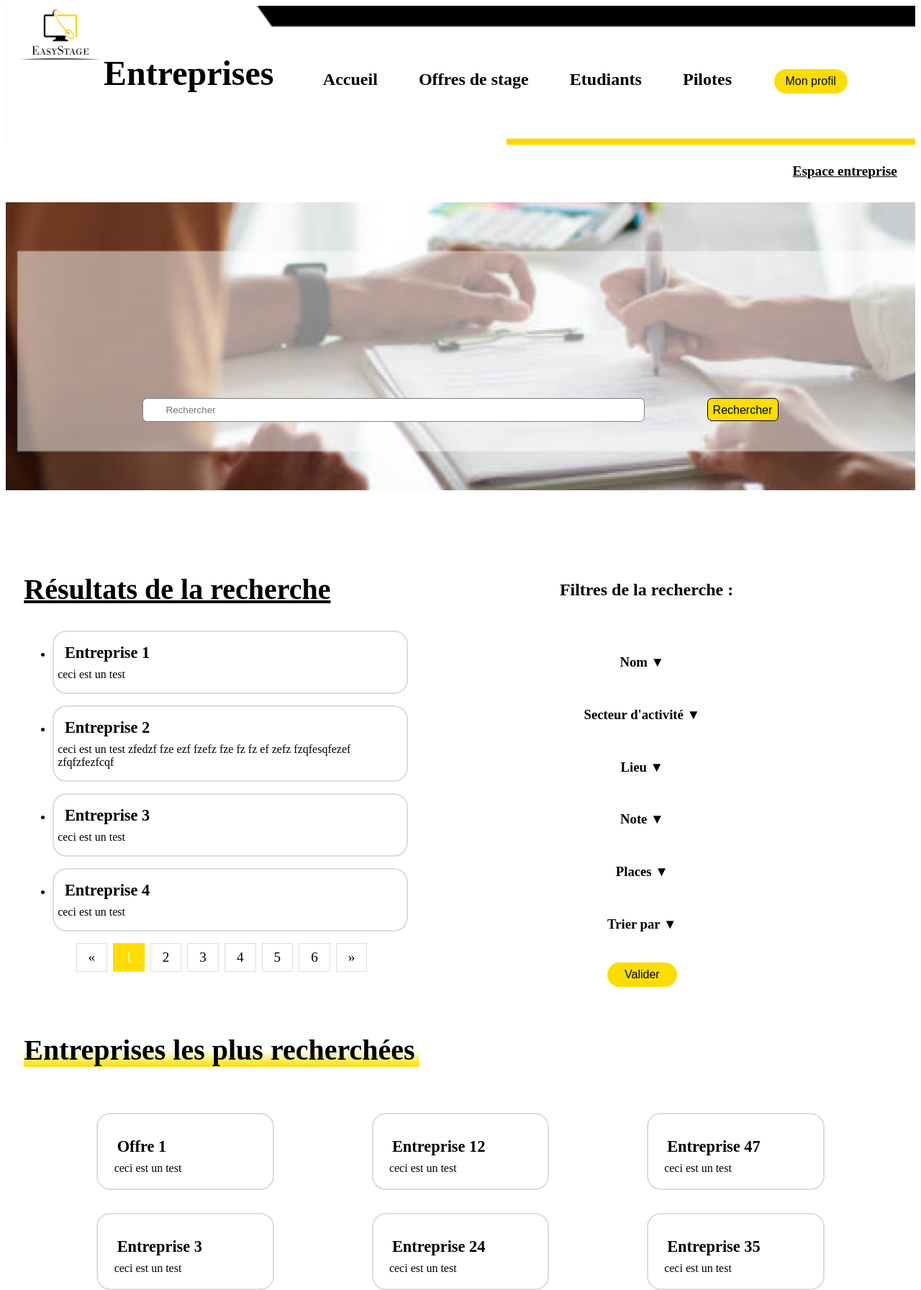
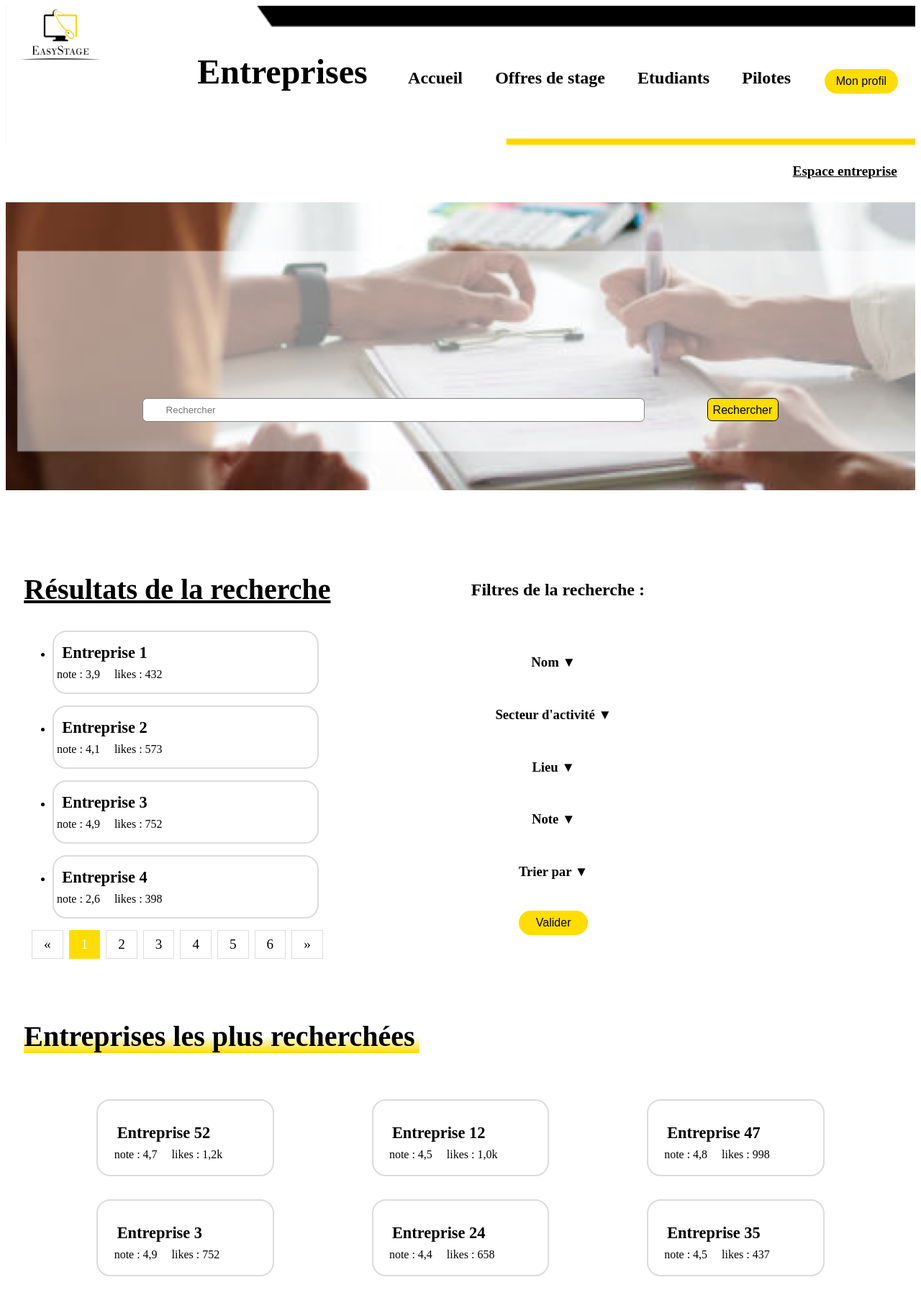
Before and after one commit to gitygit362/Projet_Web, a PHP site: page /recherche_entreprises.html in a window 1280 px wide. Shown: the whole page at 72% size. Run offline with PHP 8.4, Linux system fonts and the light colour scheme.

Commit message:
Page Entreprise completement fini

```diff
--- a/Assets/stylesheet.css
+++ b/Assets/stylesheet.css
@@ -738,7 +738,7 @@ input[type="radio"]{
     display: none;
 }
 
-.inputActivite {
+#inputActivite {
     padding: 0.3rem 0.1rem;
     display: none;
 }
@@ -1031,7 +1031,7 @@ input[type="radio"]{
     .filtresEntreprises > h2 {
         font-size: 1.3rem;
     }
-
+}
 
 @media (max-width: 600px) {
     h1{
@@ -1120,8 +1120,16 @@ input[type="radio"]{
         margin-bottom: 4rem;
     }
 
+    .topEntreprises{
+        font-size: 1.3rem;
+        width: 300px;
+        height: 30px;
+    }
+
+    .optionsEntreprise{
+        width: 80%;
+    }
 }
-
 
 
 
--- a/recherche_entreprises.html
+++ b/recherche_entreprises.html
@@ -32,12 +32,12 @@
                 <div class="resultatsEntreprises">
                     <h2>Résultats de la recherche</h2>
 
-                    <ul class="options">
-                        <li class="OptionEntreprise" onclick="voirEntreprise(this)"><article><h5 class="TitreEntreprise">Entreprise 1</h5><p class="DescriptionEntreprise">ceci est un test</p></article></li>
+                    <ul class="optionsEntreprise">
+                        <li class="OptionEntreprise" onclick="voirEntreprise(this)"><article><h5 class="TitreEntreprise">Entreprise 1</h5><p class="DescriptionEntreprise">note : 3,9 &nbsp;&nbsp;&nbsp; likes : 432</p></article></li>
                         <!-- Ajoutez d'autres offres ici -->
-                        <li class="OptionEntreprise" onclick="voirEntreprise(this)"><article><h5 class="TitreEntreprise">Entreprise 2</h5><p class="DescriptionEntreprise">ceci est un test zfedzf fze ezf fzefz fze fz fz ef zefz fzqfesqfezef zfqfzfezfcqf </p></article></li>
-                        <li class="OptionEntreprise" onclick="voirEntreprise(this)"><article><h5 class="TitreEntreprise">Entreprise 3</h5><p class="DescriptionEntreprise">ceci est un test</p></article></li>
-                        <li class="OptionEntreprise" onclick="voirEntreprise(this)"><article><h5 class="TitreEntreprise">Entreprise 4</h5><p class="DescriptionEntreprise">ceci est un test</p></article></li>
+                        <li class="OptionEntreprise" onclick="voirEntreprise(this)"><article><h5 class="TitreEntreprise">Entreprise 2</h5><p class="DescriptionEntreprise">note : 4,1 &nbsp;&nbsp;&nbsp; likes : 573</p></article></li>
+                        <li class="OptionEntreprise" onclick="voirEntreprise(this)"><article><h5 class="TitreEntreprise">Entreprise 3</h5><p class="DescriptionEntreprise">note : 4,9 &nbsp;&nbsp;&nbsp; likes : 752</p></article></li>
+                        <li class="OptionEntreprise" onclick="voirEntreprise(this)"><article><h5 class="TitreEntreprise">Entreprise 4</h5><p class="DescriptionEntreprise">note : 2,6 &nbsp;&nbsp;&nbsp; likes : 398</p></article></li>
                     </ul>
                     <div class="center">
                         <div class="pagination">
@@ -68,8 +68,9 @@
                     </div>
 
                     <div>
-                        <h3 onclick="Activite()">Secteur d'activité ▼</h3>
-                        <input class="inputActivite" type="text" name="pays">
+                        <h3 onclick="ActiviteFilter()">Secteur d'activité ▼</h3>
+                        <input id="inputActivite" type="text" name="activite">
+            <!-- faudra donnée les propositions de la BDD quand il tape pcq sinon c trop compliquer pour l'utilisateur =-->
                     </div>
 
                     <div>
@@ -83,20 +84,12 @@
                     </div>
 
                     <div>
-                        <h3 onclick="EvaluationFiltre()">Note ▼</h3>
-                        <label class="hideNote"><input type="checkbox" name="evaluationFilter" value="de 0 à 1 étoile"> de 0 à 1 étoile</label>
-                        <label class="hideNote"><input type="checkbox" name="pevaluationFilter" value="de 1 à 2 étoiles"> de 1 à 2 étoiles</label>
-                        <label class="hideNote"><input type="checkbox" name="evaluationFilter" value="de 3 à 4 étoiles"> de 3 à 4 étoiles</label>
-                        <label class="hideNote"><input type="checkbox" name="evalutionFilter" value="de 4 à 5 étoiles"> de 4 à 5 étoiles</label>
-                        <label class="hideNote"><input type="checkbox" name="evaluationFilter" value="tout"> tout</label>
-                    </div>
-
-                    <div>
-                        <h3 onclick="PlacesFilter()">Places ▼</h3>
-                        <label class="hidePlaces">Places minimum :</label>
-                        <input class="inputPlaces" type="number" min="0" value="" name="placesmin" onchange="verifNumber(this)">
-                        <label class="hidePlaces">Places maximum :</label>
-                        <input class="inputPlaces" type="number" min="0" value="" name="placesmax" onchange="verifNumber(this)">
+                        <h3 onclick="NotesFilter()">Note ▼</h3>
+                        <label class="hideNote"><input type="checkbox" name="evaluationFilter1" value="de 0 à 1 étoile"> de 0 à 1 étoile</label>
+                        <label class="hideNote"><input type="checkbox" name="evaluationFilter2" value="de 1 à 2 étoiles"> de 1 à 2 étoiles</label>
+                        <label class="hideNote"><input type="checkbox" name="evaluationFilter3" value="de 3 à 4 étoiles"> de 3 à 4 étoiles</label>
+                        <label class="hideNote"><input type="checkbox" name="evalutionFilter4" value="de 4 à 5 étoiles"> de 4 à 5 étoiles</label>
+                        <label class="hideNote"><input type="checkbox" name="evaluationFilter5" value="tout"> tout</label>
                     </div>
 
                     <div>
@@ -122,26 +115,26 @@
 
             <div class="flex-top-Enterprises-1">
                 <div>
-                    <article class="OptionTopEntreprises" onclick="voirEntreprise(this)"><h5 class="TitreEntreprise">Offre 1</h5><p class="DescriptionEntreprise">ceci est un test</p></article>
+                    <article class="OptionTopEntreprises" onclick="voirEntreprise(this)"><h5 class="TitreEntreprise">Entreprise 52</h5><p class="DescriptionEntreprise">note : 4,7 &nbsp;&nbsp;&nbsp; likes : 1,2k</p></article>
                 </div>
                 <!-- Ajoutez d'autres offres ici -->
                 <div>
-                    <article class="OptionTopEntreprises" onclick="voirEntreprise(this)"><h5 class="TitreEntreprise">Entreprise 12</h5><p class="DescriptionEntreprise">ceci est un test</p></article>
+                    <article class="OptionTopEntreprises" onclick="voirEntreprise(this)"><h5 class="TitreEntreprise">Entreprise 12</h5><p class="DescriptionEntreprise">note : 4,5 &nbsp;&nbsp;&nbsp; likes : 1,0k</p></article>
                 </div>
                 <div>
-                    <article class="OptionTopEntreprises" onclick="voirEntreprise(this)"><h5 class="TitreEntreprise">Entreprise 47</h5><p class="DescriptionEntreprise">ceci est un test</p></article>
+                    <article class="OptionTopEntreprises" onclick="voirEntreprise(this)"><h5 class="TitreEntreprise">Entreprise 47</h5><p class="DescriptionEntreprise">note : 4,8 &nbsp;&nbsp;&nbsp; likes : 998</p></article>
                 </div>
             </div>
 
             <div class="flex-top-Enterprises-2">
                 <div>
-                    <article class="OptionTopEntreprises" onclick="voirEntreprise(this)"><h5 class="TitreEntreprise">Entreprise 3</h5><p class="DescriptionEntreprise">ceci est un test</p></article>
+                    <article class="OptionTopEntreprises" onclick="voirEntreprise(this)"><h5 class="TitreEntreprise">Entreprise 3</h5><p class="DescriptionEntreprise">note : 4,9 &nbsp;&nbsp;&nbsp; likes : 752</p></article>
                 </div>
                 <div>
-                    <article class="OptionTopEntreprises" onclick="voirEntreprise(this)"><h5 class="TitreEntreprise">Entreprise 24</h5><p class="DescriptionEntreprise">ceci est un test</p></article>
+                    <article class="OptionTopEntreprises" onclick="voirEntreprise(this)"><h5 class="TitreEntreprise">Entreprise 24</h5><p class="DescriptionEntreprise">note : 4,4 &nbsp;&nbsp;&nbsp; likes : 658</p></article>
                 </div>
                 <div>
-                    <article class="OptionTopEntreprises" onclick="voirEntreprise(this)"><h5 class="TitreEntreprise">Entreprise 35</h5><p class="DescriptionEntreprise">ceci est un test</p></article>
+                    <article class="OptionTopEntreprises" onclick="voirEntreprise(this)"><h5 class="TitreEntreprise">Entreprise 35</h5><p class="DescriptionEntreprise">note : 4,5 &nbsp;&nbsp;&nbsp; likes : 437</p></article>
                 </div>
             </div>
 
```
Also changed, not shown: Assets/script.js (+54 -13 lines).
